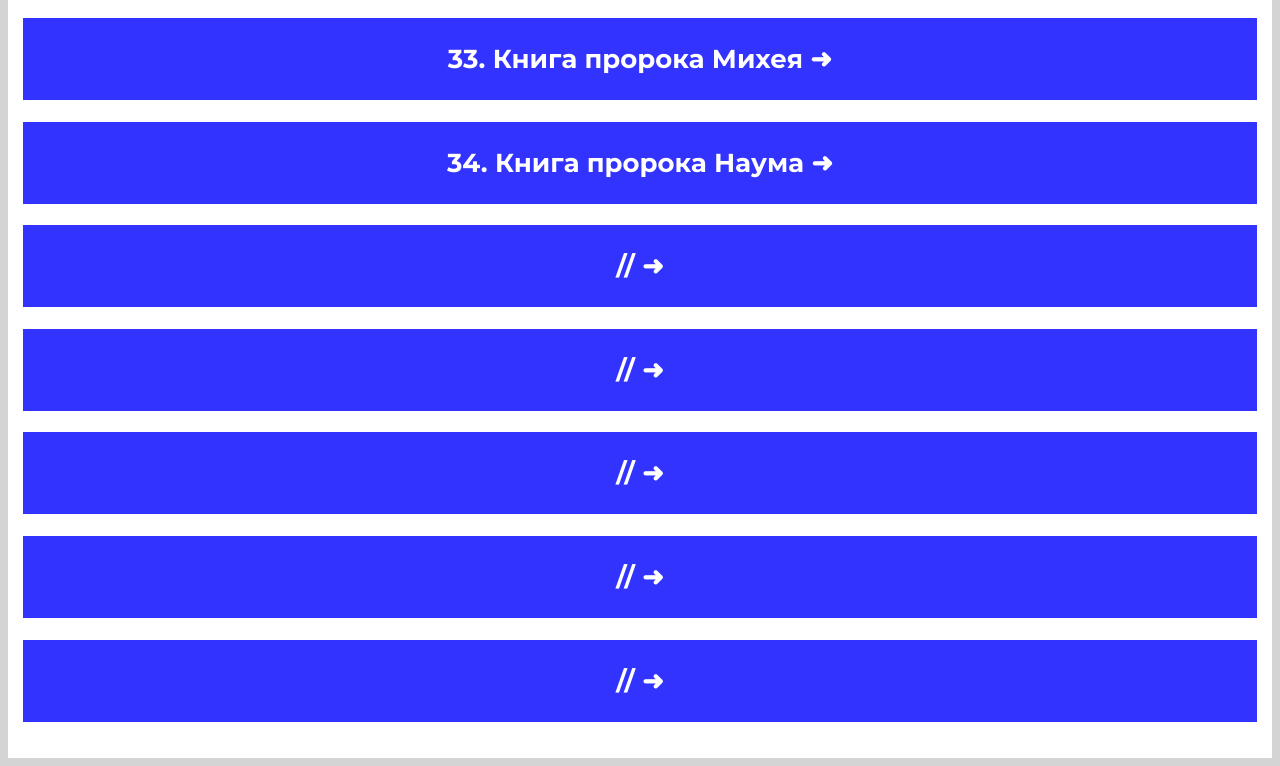
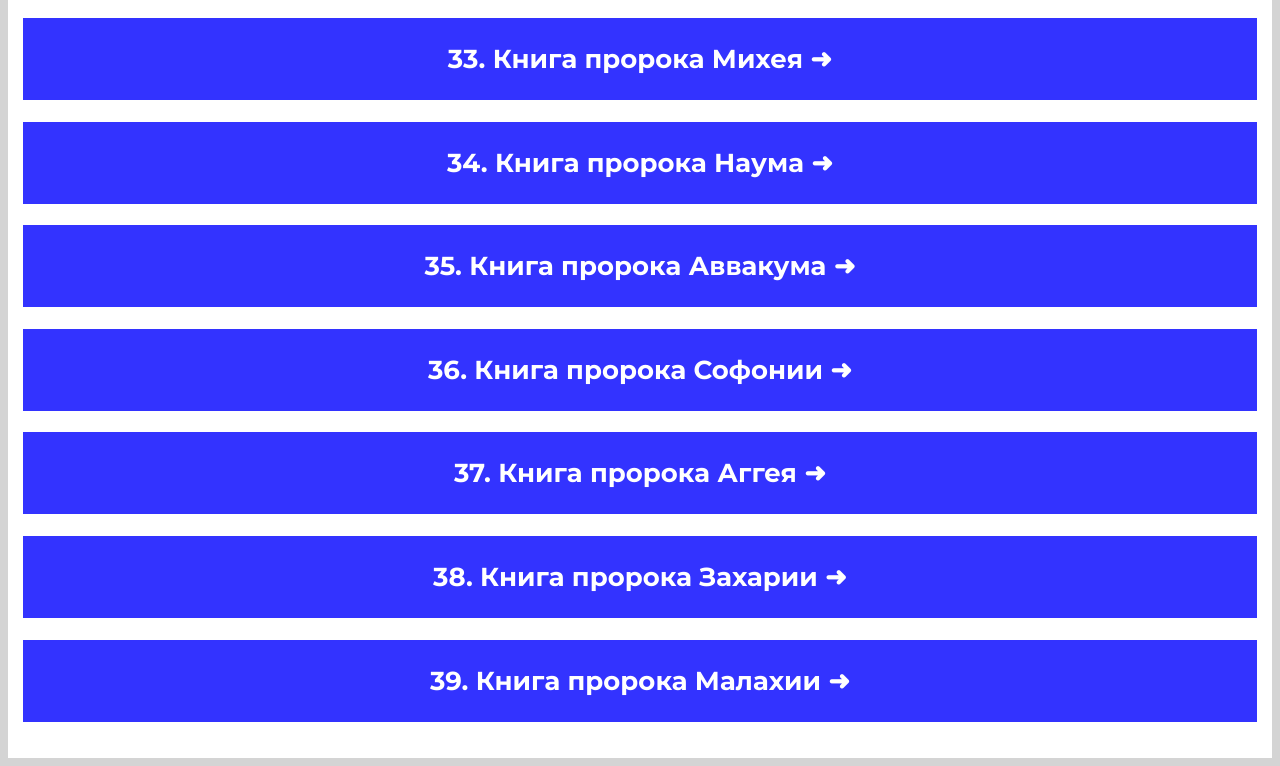
Before and after one commit to web-fullstack-dev/Bible-Verses-sub-sub--main--old--RU, a plain HTML site: page index.html in a window 1280 px wide. Shown: the part 3453-4219 px from the top of the page. Drawn offline with Linux system fonts and the light colour scheme.

Commit message:
Updated index.html

```diff
--- a/index.html
+++ b/index.html
@@ -190,27 +190,27 @@
       </a>
       <a class="section__h1--link" href="#">
         <h1 class="section__h1 section__h1--blue">
-          // &#x279C;
+         35. Книга пророка Аввакума &#x279C;
         </h1>
       </a>
       <a class="section__h1--link" href="#">
         <h1 class="section__h1 section__h1--blue">
-          // &#x279C;
+         36. Книга пророка Софонии &#x279C;
         </h1>
       </a>
       <a class="section__h1--link" href="#">
         <h1 class="section__h1 section__h1--blue">
-          // &#x279C;
+          37. Книга пророка Аггея &#x279C;
         </h1>
       </a>
       <a class="section__h1--link" href="#">
         <h1 class="section__h1 section__h1--blue">
-          // &#x279C;
+          38. Книга пророка Захарии &#x279C;
         </h1>
       </a>
       <a class="section__h1--link" href="#">
         <h1 class="section__h1 section__h1--blue">
-          // &#x279C;
+          39. Книга пророка Малахии &#x279C;
         </h1>
       </a>
     </section>
```
